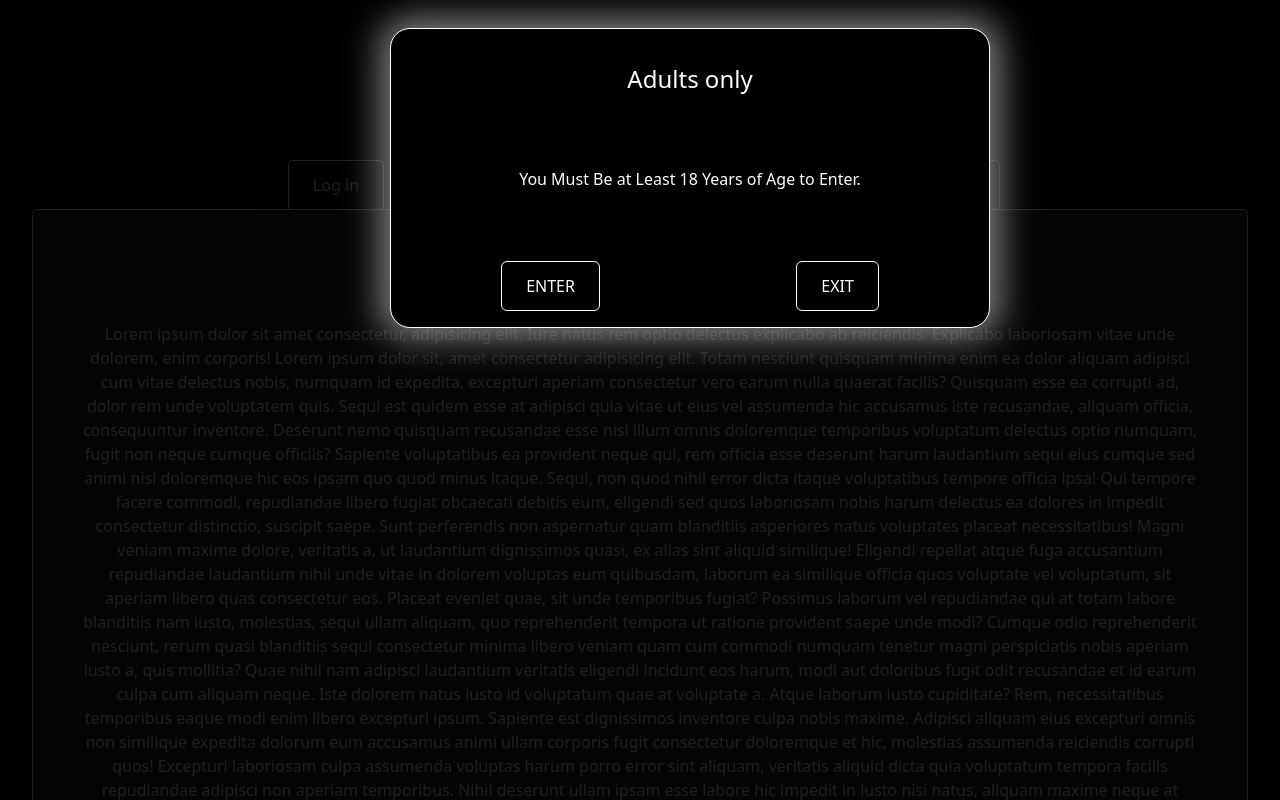
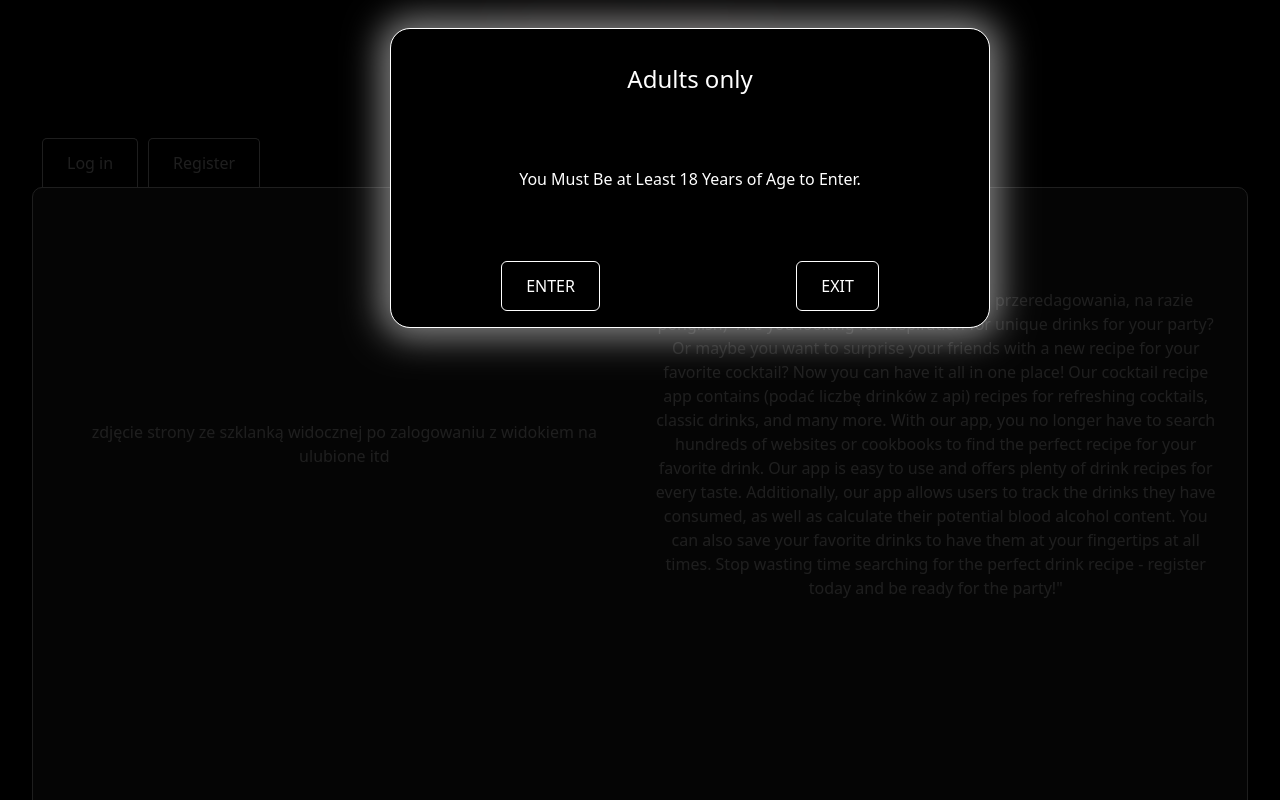
Before and after one commit to infoshareacademy/jfddr9-control-alt-react, a React (Vite) app: page /#/ in a window 1280 px wide. Shown: the top 800 px of the page. Built offline with nearby package versions, Linux system fonts and the light colour scheme; no server answers.

Commit message:
tied css folders, restyled nav,added text to home

```diff
--- a/src/App.css
+++ b/src/App.css
@@ -1,120 +1,30 @@
+@import url(./style/button.css);
+@import url(./style/modal.css);
+@import url(./style/nav.css);
+@import url(./style/home.css);
+
 #root {
   max-width: 1280px;
   margin: 0 auto;
-  padding: 2rem;
+  padding: 0 2rem;
   text-align: center;
 }
 
 body {
   background-color: black;
 }
+.home {
+  border: 1px solid white;
+  border-radius: 10px;
+}
 .fade {
   background-color: rgba(0, 0, 0, 0.8);
 }
-/* --- modal --- */
-.modal-content {
-  min-height: 300px;
-  width: 600px;
-  box-shadow: 0px 0px 35px 10px rgba(255, 255, 255, 0.5);
-  border: solid 1px rgb(255, 255, 255);
-  background-color: rgb(0, 0, 0);
-  border-radius: 20px;
-  color: white;
-}
-.modal-header {
-  justify-content: center;
-  height: 100px;
-  border: none;
-}
-.modal-logo b span {
-  font-size: 3rem;
-}
-.modal-body {
-  text-align: center;
-  display: flex;
-  align-items: center;
-  justify-content: center;
-}
-
-.modal-body input {
-  color: white;
-  border: 1px solid white;
-  background-color: black;
-  text-align: center;
-}
-.modal-body input:focus {
-  color: white;
-  box-shadow: 0px 0px 5px 1px rgba(255, 255, 255, 0.5);
-  border: 1px solid white;
-  background-color: black;
-}
-.modal-body input::placeholder {
-  color: white;
-  text-align: center;
-}
-.modal-body .form-check,
-.modal-body .form-label {
-  color: white;
-}
-.modal-footer {
-  border-top: 0 none;
-  display: flex;
-  justify-content: space-around;
-}
-/* --- navbar --- */
-.navbar-nav {
-  margin-top: 30px;
-}
-nav {
-  background: rgba(0, 0, 0, 0.4);
-}
-/* --- button --- */
-.btn,
-.btn:active,
-.btn:hover {
-  padding: 12px 24px;
-  border: 1px solid white;
-  background-color: transparent;
-}
-.btn-primary:hover,
-.btn-primary:active {
-  border: 1px solid greenyellow;
-  color: greenyellow;
-}
-.btn-secondary:hover,
-.btn-secondary:active {
-  border: 1px solid red;
-  color: red;
-}
-.navbar-btn,
-.navbar-btn:active,
-.navbar-btn:hover {
-  border-radius: 5px 5px 0 0;
-  border-bottom: 0;
-}
-/* --- Misc --- */
 .card {
   padding: 2em;
 }
 .read-the-docs {
   color: #888;
-}
-.logo {
-  text-align: center;
-  height: 50px;
-  margin: auto;
-}
-.logo b {
-  font-size: 1rem;
-  color: #fee;
-  text-shadow: 0 -40px 100px, 0 0 2px, 0 0 1em #ff4444, 0 0 0.5em #ff4444,
-    0 0 0.1em #ff4444, 0 10px 3px #000;
-}
-.logo b span {
-  animation: blink linear infinite 2s;
-}
-.logo b span:nth-of-type(2) {
-  animation: blink linear infinite 3s;
 }
 
 @keyframes blink {
--- a/src/components/Home.jsx
+++ b/src/components/Home.jsx
@@ -1,134 +1,110 @@
-import { Card } from "react-bootstrap";
 export const Home = () => {
   return (
     <>
-      <Card bg="dark" text="light" border="light">
-        <Card.Body>
-          <h1>About the app</h1>
-          <Card.Text>
-            Lorem ipsum dolor sit amet consectetur, adipisicing elit. Iure natus
-            rem optio delectus explicabo ab reiciendis. Explicabo laboriosam
-            vitae unde dolorem, enim corporis! Lorem ipsum dolor sit, amet
-            consectetur adipisicing elit. Totam nesciunt quisquam minima enim ea
-            dolor aliquam adipisci cum vitae delectus nobis, numquam id
-            expedita, excepturi aperiam consectetur vero earum nulla quaerat
-            facilis? Quisquam esse ea corrupti ad, dolor rem unde voluptatem
-            quis. Sequi est quidem esse at adipisci quia vitae ut eius vel
-            assumenda hic accusamus iste recusandae, aliquam officia,
-            consequuntur inventore. Deserunt nemo quisquam recusandae esse nisi
-            illum omnis doloremque temporibus voluptatum delectus optio numquam,
-            fugit non neque cumque officiis? Sapiente voluptatibus ea provident
-            neque qui, rem officia esse deserunt harum laudantium sequi eius
-            cumque sed animi nisi doloremque hic eos ipsam quo quod minus
-            itaque. Sequi, non quod nihil error dicta itaque voluptatibus
-            tempore officia ipsa! Qui tempore facere commodi, repudiandae libero
-            fugiat obcaecati debitis eum, eligendi sed quos laboriosam nobis
-            harum delectus ea dolores in impedit consectetur distinctio,
-            suscipit saepe. Sunt perferendis non aspernatur quam blanditiis
-            asperiores natus voluptates placeat necessitatibus! Magni veniam
-            maxime dolore, veritatis a, ut laudantium dignissimos quasi, ex
-            alias sint aliquid similique! Eligendi repellat atque fuga
-            accusantium repudiandae laudantium nihil unde vitae in dolorem
-            voluptas eum quibusdam, laborum ea similique officia quos voluptate
-            vel voluptatum, sit aperiam libero quas consectetur eos. Placeat
-            eveniet quae, sit unde temporibus fugiat? Possimus laborum vel
-            repudiandae qui at totam labore blanditiis nam iusto, molestias,
-            sequi ullam aliquam, quo reprehenderit tempora ut ratione provident
-            saepe unde modi? Cumque odio reprehenderit nesciunt, rerum quasi
-            blanditiis sequi consectetur minima libero veniam quam cum commodi
-            numquam tenetur magni perspiciatis nobis aperiam iusto a, quis
-            mollitia? Quae nihil nam adipisci laudantium veritatis eligendi
-            incidunt eos harum, modi aut doloribus fugit odit recusandae et id
-            earum culpa cum aliquam neque. Iste dolorem natus iusto id
-            voluptatum quae at voluptate a. Atque laborum iusto cupiditate? Rem,
-            necessitatibus temporibus eaque modi enim libero excepturi ipsum.
-            Sapiente est dignissimos inventore culpa nobis maxime. Adipisci
-            aliquam eius excepturi omnis non similique expedita dolorum eum
-            accusamus animi ullam corporis fugit consectetur doloremque et hic,
-            molestias assumenda reiciendis corrupti quos! Excepturi laboriosam
-            culpa assumenda voluptas harum porro error sint aliquam, veritatis
-            aliquid dicta quia voluptatum tempora facilis repudiandae adipisci
-            non aperiam temporibus. Nihil deserunt ullam ipsam esse labore hic
-            impedit in iusto nisi natus, aliquam maxime neque at laudantium rem,
-            obcaecati aperiam corporis voluptatem molestias illo optio!
-            Temporibus rem quibusdam fugiat, soluta, ipsam officiis commodi
-            aperiam delectus necessitatibus, neque voluptatum beatae optio
-            voluptate praesentium tempore consequatur perspiciatis placeat
-            repudiandae. Hic minus libero blanditiis, expedita doloribus in
-            perferendis repellendus officiis dignissimos quis impedit magni
-            deserunt facere vitae laboriosam veniam, velit quae dicta unde
-            voluptates harum quos ipsum aut fugiat. Minus eligendi tenetur,
-            facilis quam odio autem. Dolorem voluptate doloribus vel molestiae
-            sunt ipsum non consectetur, adipisci, ipsam perspiciatis incidunt
-            repudiandae magni quasi quos deleniti voluptatem tempora eius. Earum
-            perferendis voluptatibus officiis porro libero qui doloremque atque
-            eos error quod ratione repudiandae aperiam voluptatem ipsa totam
-            enim voluptates, modi assumenda iste impedit laudantium quasi
-            nesciunt? Consectetur omnis obcaecati laboriosam vero maxime illo.
-            Debitis sit minus, repellendus delectus, ut quos vitae animi
-            accusantium esse velit corrupti error quod enim sequi dolorem sed
-            dignissimos alias libero quas! Ad in dolor cum totam, fugiat
-            pariatur ipsam iusto qui officia, architecto veniam nesciunt? Ex
-            dolore, architecto quod iste cum debitis reiciendis minima aliquid
-            eius sint consectetur quis sit dicta at similique quia ducimus earum
-            excepturi, blanditiis necessitatibus hic reprehenderit. Ipsa
-            pariatur hic totam excepturi consectetur fugiat. Deserunt at harum
-            optio corrupti saepe. Explicabo, cum alias. Nisi facere atque, in
-            beatae dolorem similique velit possimus tempore expedita ullam
-            obcaecati voluptas eaque, minus vero, dolores animi. Animi est
-            recusandae fugiat natus itaque veritatis distinctio molestiae
-            dolorem voluptas porro harum voluptatum aliquam, ullam, reiciendis
-            neque blanditiis sapiente aut repudiandae in. Mollitia tempora sequi
-            ullam velit? Aliquid sunt inventore voluptatem facere culpa qui
-            fugit itaque. Tenetur voluptatibus, eos doloribus non exercitationem
-            repellat culpa. Nisi assumenda distinctio, beatae iure praesentium
-            amet mollitia non saepe facere quaerat laboriosam reiciendis harum
-            temporibus repellat dicta, fugiat placeat laborum vero dolorum
-            consequuntur nam voluptatibus. Nisi, quaerat velit corrupti,
-            provident molestias ea adipisci deleniti dignissimos exercitationem
-            omnis a tenetur nulla! Nam deleniti animi doloribus, voluptatum
-            voluptatibus neque! Autem asperiores non voluptatem nulla rerum
-            voluptate aspernatur pariatur ratione! Aliquid, earum veniam. Enim,
-            doloribus. Cupiditate tempore hic repudiandae, dolore ut architecto,
-            accusantium fuga, distinctio quas expedita facere maiores. Adipisci,
-            perspiciatis id. Repudiandae quasi accusantium non ea quisquam modi,
-            ex laboriosam? Fugiat repudiandae doloremque eveniet et aliquam
-            expedita necessitatibus facilis architecto deserunt ipsa itaque
-            beatae quidem animi, ducimus quisquam consequuntur minima, nulla
-            dignissimos atque officiis? Eligendi consequuntur minima alias eaque
-            vero ratione aut officia earum officiis veritatis perspiciatis,
-            accusamus quia eum? Assumenda iste blanditiis modi harum, magni ut
-            veniam fuga reprehenderit nisi sunt dicta vitae eaque. Maxime, quis
-            architecto! Cumque consequuntur facere quae excepturi ipsam,
-            consequatur hic ipsa rem! Officia dignissimos provident iure fuga
-            corrupti, sed soluta? Culpa, impedit aperiam. Pariatur incidunt illo
-            veritatis libero optio id quibusdam dicta unde fuga praesentium,
-            quos eum tempora quas! Sunt autem praesentium modi, libero quisquam
-            earum nulla iusto eaque laborum tempora perspiciatis accusamus optio
-            repudiandae aspernatur, numquam facere ducimus laboriosam
-            voluptatibus ullam repellat ratione magnam consequuntur pariatur
-            deleniti! Provident incidunt blanditiis officiis aliquid rerum quod?
-            Repellendus ex et natus numquam quibusdam architecto molestias
-            laudantium eligendi expedita deleniti magni nostrum voluptatem nemo
-            vero doloremque, ducimus minus officia impedit totam obcaecati fuga
-            dolorum cumque deserunt repudiandae! Adipisci blanditiis possimus
-            quaerat qui! Accusantium praesentium, iste labore maxime cum
-            adipisci perspiciatis voluptate quis veniam aliquid quae itaque
-            consequuntur eos aperiam porro qui est omnis. Commodi laborum, fugit
-            id vero corrupti itaque consequatur velit et, odio saepe dicta
-            officiis aperiam maiores reiciendis voluptatum delectus ipsam
-            adipisci praesentium similique enim facere deleniti ab! Neque,
-            autem. Est recusandae magnam facilis repellat officiis iusto amet
-            voluptatum reprehenderit, nam, accusantium deleniti, nobis optio.
-            Repellendus illo ullam quis aliquid sit facilis eos tempora! Saepe,
-            vel atque consequuntur veritatis fugit accusamus tempore cupiditate,
-            repudiandae velit eos culpa incidunt ea impedit quidem. Fugit earum
-            nam laborum. Dignissimos, quasi rem. Amet tenetur quibusdam, id
-            alias atque voluptates vel assumenda eum reiciendis fuga rem
-            dolorum!
-          </Card.Text>
-        </Card.Body>
-      </Card>
+      <div class="home">
+        <div class="tile">
+          <div>
+            <p>
+              zdjęcie strony ze szklanką widocznej po zalogowaniu z widokiem na
+              ulubione itd{" "}
+            </p>
+          </div>
+          <div>
+            <p>
+              Reklama api samej w sobie (oczywiście do przeredagowania, na razie
+              ponglish) "Are you looking for inspiration for unique drinks for
+              your party? Or maybe you want to surprise your friends with a new
+              recipe for your favorite cocktail? Now you can have it all in one
+              place! Our cocktail recipe app contains (podać liczbę drinków z
+              api) recipes for refreshing cocktails, classic drinks, and many
+              more. With our app, you no longer have to search hundreds of
+              websites or cookbooks to find the perfect recipe for your favorite
+              drink. Our app is easy to use and offers plenty of drink recipes
+              for every taste. Additionally, our app allows users to track the
+              drinks they have consumed, as well as calculate their potential
+              blood alcohol content. You can also save your favorite drinks to
+              have them at your fingertips at all times. Stop wasting time
+              searching for the perfect drink recipe - register today and be
+              ready for the party!"
+            </p>
+          </div>
+        </div>
+        <div class="tile">
+          <div>
+            <p>
+              Reklama finkcji api (NA BRUDNO DO PRZEREDAGOWANIA) "Are you in the
+              mood for a cocktail with a specific ingredient, but don't know
+              what recipes exist for it? It's easy with our app, which sorts
+              drinks by specific cocktail ingredients. Simply select the name of
+              the ingredient you want to use, or a few of them, and the app will
+              display a list of cocktails that use that ingredient. You can also
+              sort cocktails by name or by your favorites to have them at your
+              fingertips. And if you're in the mood for something new and
+              surprising, our app also offers a random sorting option, so you
+              can discover completely new and unknown cocktails. Stop wasting
+              time searching hundreds of websites for your favorite cocktail
+              recipe - download our app today and have access to hundreds of
+              recipes with just one click."
+            </p>
+          </div>
+          <div>
+            <p>zdjęcie sortera</p>
+          </div>
+        </div>
+        <div class="tile">
+          <div>
+            <p>zdjęcie kalku</p>
+          </div>
+          <div>
+            Poziom alku we wkri- wersja robocza. "Have you ever had too much
+            alcohol at a party and not known if you were able to drive or not?
+            Our app with a drink counter function allows you to have control
+            over your alcohol consumption and avoid dangerous situations. After
+            drinking a cocktail, simply check the information about it by adding
+            the drink to your consumed list. Our app, based on the personalized
+            data you have previously provided, will calculate your approximate
+            blood alcohol level. This way, you will have better control over
+            your alcohol consumption and know when to stop drinking to avoid
+            danger to yourself and others. Our app is easy to use and offers an
+            intuitive interface that allows for quick and accurate blood alcohol
+            content tracking. (You can also set your individual alcohol
+            consumption limits and receive notifications when you approach them,
+            to slow down ;).???) Don't risk your life or the lives of others -
+            download our app with a drink counter function today and have
+            control over your alcohol consumption!"
+          </div>
+        </div>
+        <div class="tile">
+          <div>zdjęcie jeszcze jakichś funkcji</div>
+          <div>jeszcze jedna jakaś funkcja czy opis czegoś </div>
+        </div>
+        <div class="tile2">
+          <div>logo infoshare</div>
+          <div>nasze zdjęcia, czy cokolwiek co chcemy</div>
+          <div>
+            O NAS: Oto przykładowy opis sześciu twórców aplikacji: 1. Anna -
+            jest doświadczonym programistą z ponad dziesięcioletnim
+            doświadczeniem w branży IT. W aplikacji zajmuje się programowaniem i
+            rozwojem funkcjonalności, a także dba o interfejs użytkownika. 2.
+            Piotr - jest specjalistą w dziedzinie designu i user experience. W
+            aplikacji odpowiada za wygląd i interakcję użytkownika z aplikacją,
+            dbając o to, by interfejs był przejrzysty i łatwy w obsłudze. 3.
+            Marta - jest ekspertem w dziedzinie marketingu i strategii
+            biznesowych. W aplikacji odpowiada za rozwój marki, promocję i
+            strategię sprzedażową, a także dba o to, by aplikacja była zawsze
+            dostosowana do potrzeb użytkowników. 4. Marek - jest doświadczonym
+            programistą i ekspertem w dziedzinie bezpieczeństwa informatycznego.
+            W aplikacji zajmuje się zagadnieniami związanymi z bezpieczeństwem i
+            ochroną danych użytkowników. 5. Kasia - jest specjalistką w
+            dziedzinie treści i komunikacji. W aplikacji odpowiada za tworzenie
+            treści promocyjnych, instrukcji obsługi i materiałów edukacyjnych
+            dla użytkowników. 6. Michał - jest ekspertem w dziedzinie analizy
+            danych i Big Data. W aplikacji zajmuje się analizą danych
+            użytkowników i ich zachowań w aplikacji, a także wykorzystuje te
+            informacje do rozwoju nowych funkcjonalności i usprawnień.
+          </div>
+        </div>
+      </div>
     </>
   );
 };
--- a/src/components/NavbarComponent.jsx
+++ b/src/components/NavbarComponent.jsx
@@ -17,18 +17,16 @@ export const NavbarComponent = (props) => {
         sticky="top"
         className="flex-column pb-0"
       >
-        <Nav>
-          <Navbar.Brand as={NavLink} to="/mixit">
-            <div className="logo modal-logo">
-              <b>
-                <span>Mix.it</span>
-              </b>
-            </div>
-          </Navbar.Brand>
-        </Nav>
+        <Navbar.Brand as={NavLink} to="/mixit">
+          <div className="logo">
+            <b>
+              m<span>i</span>x.<span>it</span>
+            </b>
+          </div>
+        </Navbar.Brand>
 
         {!props.isAuth && (
-          <Nav className="w-100 nav-justified">
+          <Nav className="w-100">
             {/* <Nav.Item>
               <Button variant="primary" type="submit" as={NavLink} to="/">
                 Home
--- a/src/index.css
+++ b/src/index.css
@@ -1,4 +1,4 @@
-:root {
+/* :root {
   font-family: Inter, system-ui, Avenir, Helvetica, Arial, sans-serif;
   line-height: 1.5;
   font-weight: 400;
@@ -66,4 +66,4 @@ button:focus-visible {
   button {
     background-color: #f9f9f9;
   }
-}
+} */
--- /dev/null
+++ b/src/style/button.css
@@ -0,0 +1,24 @@
+.btn,
+.btn:active,
+.btn:hover {
+  padding: 12px 24px;
+  border: 1px solid white;
+  background-color: transparent;
+}
+.btn-primary:hover,
+.btn-primary:active {
+  border: 1px solid greenyellow;
+  color: greenyellow;
+}
+.btn-secondary:hover,
+.btn-secondary:active {
+  border: 1px solid red;
+  color: red;
+}
+.navbar-btn,
+.navbar-btn:active,
+.navbar-btn:hover {
+  margin-left: 10px;
+  border-radius: 5px 5px 0 0;
+  border-bottom: 0;
+}
--- /dev/null
+++ b/src/style/home.css
@@ -0,0 +1,17 @@
+.home {
+  background-color: rgb(44, 44, 44);
+  color: white;
+}
+
+.tile {
+  padding: 100px 2vw;
+  display: flex;
+  gap: 20px;
+}
+
+.tile div {
+  display: flex;
+  justify-content: center;
+  align-items: center;
+  width: 50%;
+}
--- /dev/null
+++ b/src/style/nav.css
@@ -0,0 +1,22 @@
+nav {
+  background: rgba(0, 0, 0, 0.4);
+}
+.navbar-nav {
+  margin-top: 0;
+}
+.logo {
+  text-align: center;
+  margin: auto;
+}
+.logo b {
+  font-size: 5rem;
+  color: #fee;
+  text-shadow: 0 -40px 100px, 0 0 2px, 0 0 1em #ff4444, 0 0 0.5em #ff4444,
+    0 0 0.1em #ff4444, 0 10px 3px #000;
+}
+.logo b span {
+  animation: blink linear infinite 2s;
+}
+.logo b span:nth-of-type(2) {
+  animation: blink linear infinite 3s;
+}
```
Also changed, not shown: src/style/modal.css (added, +49 -0 lines).
